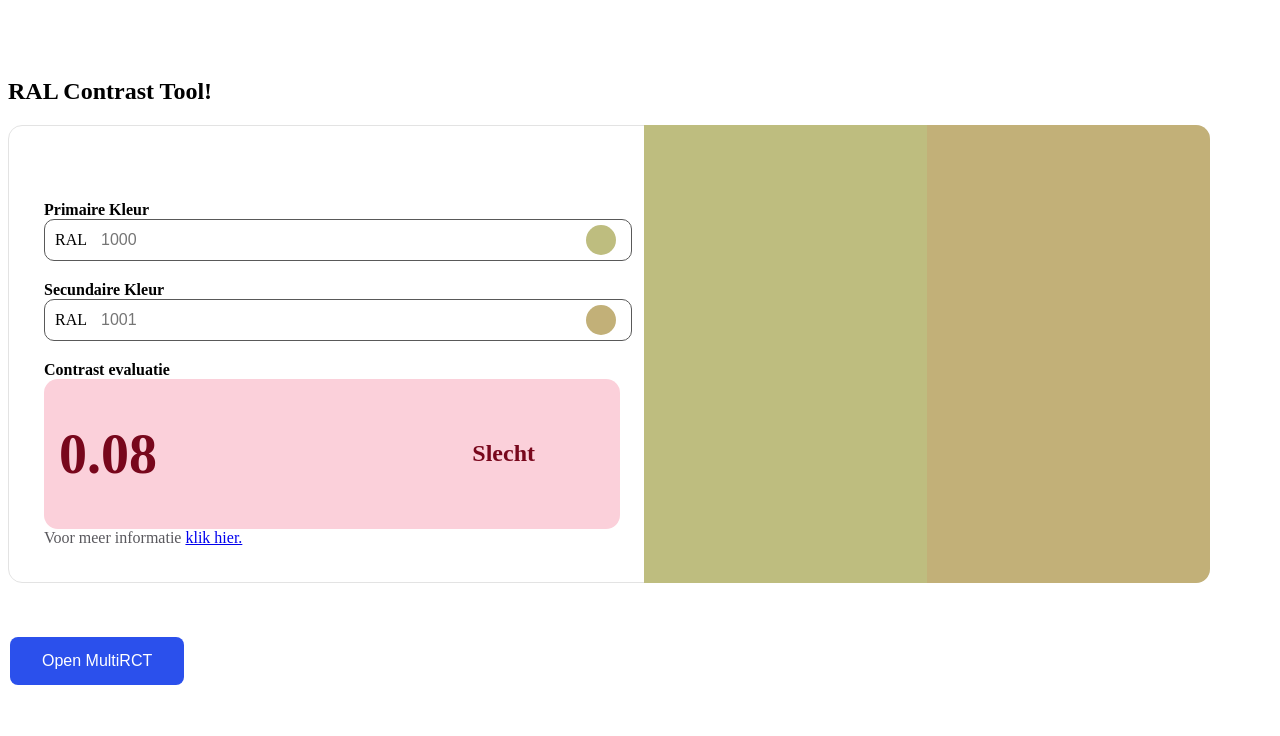
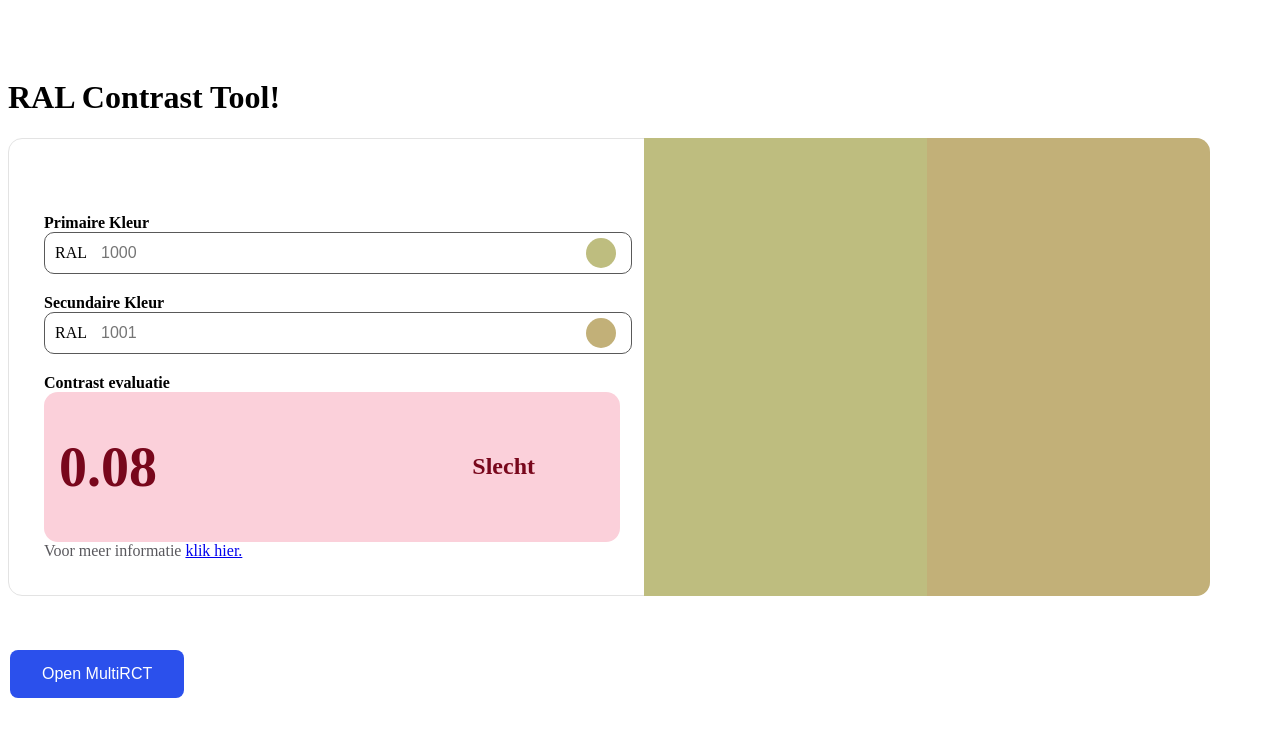
Before and after one commit to joostmclaassen/RAL-Contrast-checker, a React (Vite) app: page / in a window 1280 px wide. Shown: the top 736 px of the page. Built offline with nearby package versions, Linux system fonts and the light colour scheme; a web font is replaced by a local one.

Commit message:
Update App.tsx

```diff
--- a/src/App.tsx
+++ b/src/App.tsx
@@ -22,7 +22,7 @@ function App() {
 				''
 			) : (
 				<div>
-					<h2> RAL Contrast Tool!</h2>
+					<h1> RAL Contrast Tool!</h1>
 					<RALContrastTool />
 
 				</div>
```
